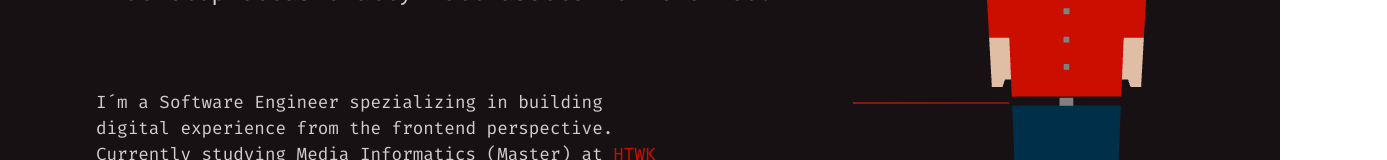
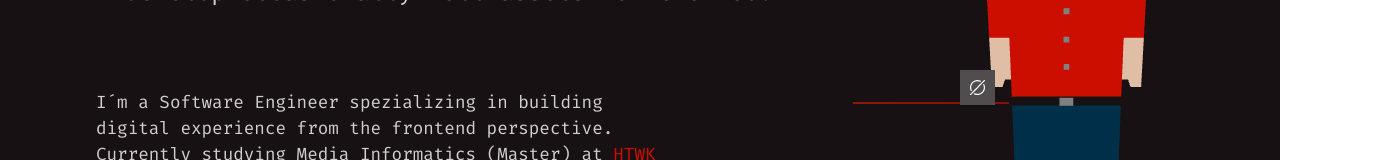
Before and after one commit to fredericbahr/portfolio, a React (Create React App) app: page / in a window 1280 px wide. Shown: the part 336-496 px from the top of the page, 1387 px wide, since content can reach past the window. Built offline with nearby package versions, Linux system fonts and the light colour scheme.

Commit message:
adding gadget menu

```diff
--- /dev/null
+++ b/src/assets/Icons/EmptyIcon.tsx
@@ -0,0 +1,45 @@
+import React from "react";
+
+interface ISVGProps {
+  className?: string;
+}
+
+export const EmptyIcon = ({ className }: ISVGProps) => {
+  return (
+    <svg
+      version="1.0"
+      xmlns="http://www.w3.org/2000/svg"
+      width="512.000000pt"
+      height="512.000000pt"
+      viewBox="0 0 512.000000 512.000000"
+      preserveAspectRatio="xMidYMid meet"
+      className={className}
+    >
+      <g transform="translate(0.000000,512.000000) scale(0.100000,-0.100000)" fill="#000000" stroke="none">
+        <path
+          d="M2390 5113 c-905 -65 -1713 -614 -2126 -1443 -303 -608 -345 -1300
+-120 -1947 52 -148 114 -284 144 -317 61 -65 155 -83 232 -44 69 36 103 86
+108 161 3 55 0 72 -36 154 -81 182 -134 358 -169 558 -25 144 -25 490 0 639
+107 632 481 1187 1033 1528 598 370 1294 417 1962 132 96 -41 113 -46 168 -42
+48 3 70 10 99 32 69 53 97 133 76 214 -23 83 -88 129 -296 207 -354 133 -737
+193 -1075 168z"
+        />
+        <path
+          d="M4835 5096 c-16 -8 -1106 -1091 -2422 -2408 -2157 -2159 -2392 -2397
+-2399 -2431 -25 -144 57 -252 191 -252 45 0 69 6 95 22 19 12 1107 1094 2416
+2405 2361 2362 2382 2383 2394 2434 21 92 -20 183 -100 224 -46 23 -130 26
+-175 6z"
+        />
+        <path
+          d="M4630 3755 c-52 -16 -107 -65 -126 -112 -21 -49 -16 -111 12 -178
+103 -241 161 -444 188 -653 83 -639 -150 -1299 -624 -1772 -323 -322 -719
+-529 -1182 -617 -134 -25 -552 -25 -688 0 -186 35 -350 85 -532 161 -94 39
+-145 45 -199 22 -127 -53 -166 -211 -76 -313 79 -90 476 -222 812 -270 175
+-25 552 -22 730 5 332 52 625 156 904 321 682 404 1141 1103 1252 1911 18 125
+18 498 0 615 -36 246 -95 459 -183 665 -52 122 -91 181 -136 204 -43 22 -103
+26 -152 11z"
+        />
+      </g>
+    </svg>
+  );
+};
--- a/src/components/Character/Character.tsx
+++ b/src/components/Character/Character.tsx
@@ -1,13 +1,30 @@
+import { useMediaQuery } from "@mui/material";
 import React, { useEffect, useRef } from "react";
+import styled from "styled-components";
 import * as THREE from "three";
 import { OrbitControls } from "three/examples/jsm/controls/OrbitControls.js";
+import { breakpoints } from "../../styles/globalStyles";
+import { GadgetSelector } from "./GadgetSelector/GadgetSelector";
 import { MiniMe } from "./miniMe";
-import styled from "styled-components";
-import { useMediaQuery } from "@mui/material";
-import { breakpoints } from "../../styles/globalStyles";
+
+const Wrapper = styled.div`
+  position: relative;
+  width: 100%;
+  height: 100%;
+`;
 
 const StyledDiv = styled.div`
   cursor: crosshair;
+  width: 100%;
+  height: 100%;
+`;
+
+const GadgetWrapper = styled.div`
+  position: absolute;
+  width: 100%;
+  height: 100%;
+  top: 45%;
+  left: 25%;
 `;
 
 export const Character = () => {
@@ -79,8 +96,14 @@ export const Character = () => {
     createLight();
     createCharacter();
     animate();
-    // eslint-disable-next-line react-hooks/exhaustive-deps
   }, [ref, character]);
 
-  return mediaQuery ? <StyledDiv ref={ref} id="character"></StyledDiv> : null;
+  return mediaQuery ? (
+    <Wrapper>
+      <StyledDiv ref={ref} id="character"></StyledDiv>
+      <GadgetWrapper>
+        <GadgetSelector />
+      </GadgetWrapper>
+    </Wrapper>
+  ) : null;
 };
--- /dev/null
+++ b/src/components/Character/GadgetSelector/GadgetSelector.tsx
@@ -0,0 +1,124 @@
+import CloseIcon from "@mui/icons-material/Close";
+import LaptopIcon from "@mui/icons-material/Laptop";
+import { IconButton, lighten, Popover, Tooltip } from "@mui/material";
+import React from "react";
+import { useTranslation } from "react-i18next";
+import styled from "styled-components";
+import { EmptyIcon } from "../../../assets/Icons/EmptyIcon";
+import { HorizontalLine } from "./HorizontalLine";
+
+const Wrapper = styled.div`
+  display: flex;
+  align-items: center;
+`;
+
+const GadgetWrapper = styled.div`
+  display: flex;
+`;
+
+const StyledEmptyIcon = styled(EmptyIcon)`
+  width: 15px;
+  height: 15px;
+  padding: 10px;
+  background-color: ${(props) => lighten(props.theme.colors.mainblack, 0.25)};
+
+  & g {
+    fill: ${(props) => props.theme.colors.whitefontcolor};
+  }
+`;
+
+const StyledCloseIcon = styled(CloseIcon)`
+  width: 15px;
+  height: 15px;
+  padding: 10px;
+  color: ${(props) => props.theme.colors.whitefontcolor};
+  background-color: ${(props) => lighten(props.theme.colors.mainblack, 0.25)};
+`;
+
+const StyledLine = styled(HorizontalLine)`
+  height: 1px;
+  width: 50px;
+  margin-left: 5px;
+`;
+
+const StyledTooltip = styled(Tooltip)`
+  padding: 0;
+`;
+
+const StyledIconButton = styled(IconButton)`
+  padding: 0;
+  margin: 0 5px;
+`;
+
+const StyledLaptopIcon = styled(LaptopIcon)`
+  width: 15px;
+  height: 15px;
+  padding: 10px;
+  color: ${(props) => props.theme.colors.whitefontcolor};
+  background-color: ${(props) => lighten(props.theme.colors.mainblack, 0.1)};
+`;
+
+const MenuItemWrapper = styled.div`
+  display: flex;
+  justify-content: space-around;
+  margin-left: 10px;
+`;
+
+const StyledPopover = styled(Popover)`
+  & .MuiPaper-root {
+    background-color: transparent;
+    margin-right: 10px;
+  }
+`;
+
+//TODO: add menu
+// https://blog.activision.com/call-of-duty/2020-04/Create-the-Ultimate-Weapon-in-Gunsmith-Customs-Now-Live-in-Modern-Warfare
+// https://www.artstation.com/artwork/nQyVk1
+// https://codepen.io/eroxburgh/full/gOayPKV
+export const GadgetSelector = () => {
+  const { t } = useTranslation();
+  const [anchorEl, setAnchorEl] = React.useState<null | HTMLElement>(null);
+  const open = Boolean(anchorEl);
+
+  const handleClick = (event: React.MouseEvent<HTMLElement>) => {
+    setAnchorEl(event.currentTarget);
+  };
+
+  const handleClose = () => {
+    setAnchorEl(null);
+  };
+
+  return (
+    <Wrapper>
+      <GadgetWrapper>
+        <StyledTooltip title={t("miniMe.gadget")} placement="bottom">
+          <IconButton onClick={handleClick}>{open ? <StyledCloseIcon /> : <StyledEmptyIcon />}</IconButton>
+        </StyledTooltip>
+        {open && (
+          <StyledPopover
+            open={open}
+            anchorEl={anchorEl}
+            onClose={handleClose}
+            anchorOrigin={{
+              vertical: "center",
+              horizontal: "left",
+            }}
+            transformOrigin={{
+              vertical: "center",
+              horizontal: "right",
+            }}
+          >
+            <StyledIconButton>
+              <StyledLaptopIcon />
+            </StyledIconButton>
+            <StyledIconButton>
+              <StyledLaptopIcon />
+            </StyledIconButton>
+          </StyledPopover>
+        )}
+      </GadgetWrapper>
+
+      {/* <StyledLine /> */}
+    </Wrapper>
+  );
+};
--- /dev/null
+++ b/src/components/Character/GadgetSelector/HorizontalLine.tsx
@@ -0,0 +1,13 @@
+import React from "react";
+
+interface ILineProps {
+  className?: string;
+}
+
+export const HorizontalLine = ({ className }: ILineProps) => {
+  return (
+    <svg width="100%" height="100%" className={className}>
+      <line x1="0%" y1="50%" x2="100%" y2="50%" stroke="white"></line>
+    </svg>
+  );
+};
--- a/src/components/Chatbot/FAB.tsx
+++ b/src/components/Chatbot/FAB.tsx
@@ -25,7 +25,7 @@ const FAB = ({ clickHandler }: IProps) => {
 
   return (
     <Grow in>
-      <Tooltip title={t("chatbot.tooltip") as string}>
+      <Tooltip title={t("chatbot.tooltip")}>
         <StyledFab onClick={clickHandler} color="primary">
           <ChatBubbleOutline />
         </StyledFab>
--- a/src/i18n/locales/en/translation.json
+++ b/src/i18n/locales/en/translation.json
@@ -26,6 +26,9 @@
       "htwkLink": "HTWK",
       "jobLink": "ipoque GmbH"
     }
+  },
+  "miniMe": {
+    "gadget": "Select a gadget"
   },
   "chatbot": {
     "tooltip": "Open the chatbot",
```
Also changed, not shown: src/components/Character/GadgetSelector/VerticalLine.tsx (added, +13 -0 lines).
